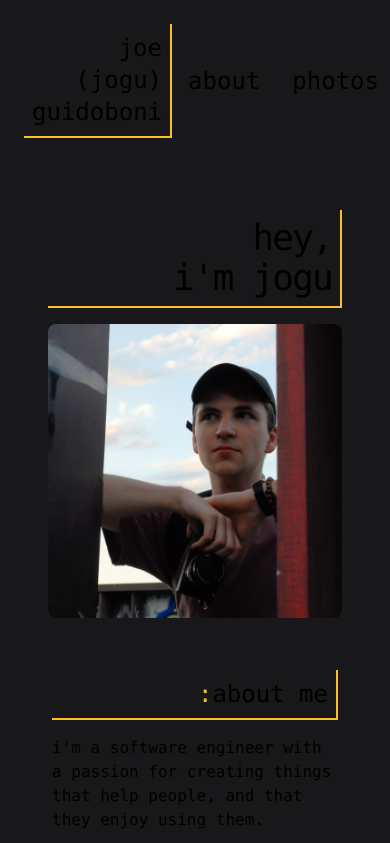
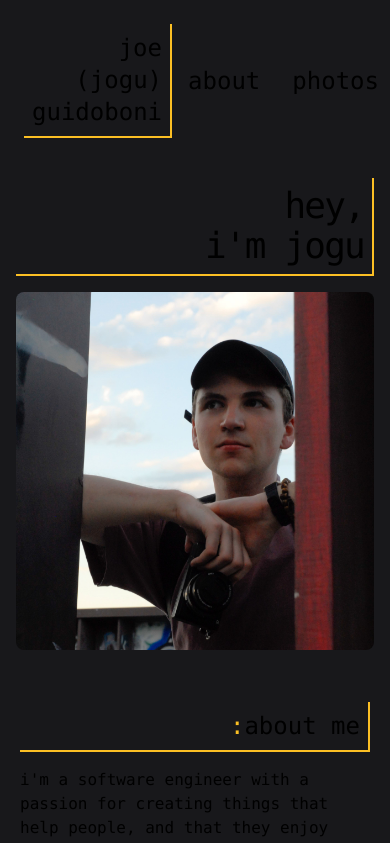
Before and after one commit to JoeGuidoboni/jogu.dev, a Next.js app: page / in a window 390 px wide. Shown: the top 843 px of the page. Built offline with nearby package versions, Linux system fonts and the light colour scheme.

Commit message:
mobile changes pt2

```diff
--- a/src/app/gallery/page.tsx
+++ b/src/app/gallery/page.tsx
@@ -1,32 +1,22 @@
-import { ImageList, ImageListItem, modalClasses, Modal } from "@mui/material";
+"use client";
+import { ImageList, ImageListItem, useMediaQuery } from "@mui/material";
 import Film from "../../assets/imglist";
 import NavBar from "@/components/navbar/navbar";
 
 export default function Gallery() {
-  // const handleClose = () => {
-  //   setOpen(false);
-  // }
-
-  // const handleImage = (value) => {
-  //   setImage(value);
-  //   setOpen(true);
-  // }
-
-  // const [open, setOpen] = useState(false);
-  // const [image, setImage] = useState("false");
-
+  const matches = useMediaQuery('(min-width:768px)');
   return (
     <main className="bg-zinc-900 pb-32 font-mono selection:text-sky-500">
       <NavBar></NavBar>
       <div className="w-full h-full flex items-center justify-center">
         <div className="max-w-5xl">
-          <div className="border-amber-400 border-r-2 border-b-2 p-2 text-right">
+          <div className="border-amber-400 border-r-2 border-b-2 p-2 text-right mx-6">
             Some memories.
             <br />I got into film photography some time in college and bring my
             Canon AE-1 with me any time I travel
           </div>
           <div className="p-6">
-            <ImageList variant="masonry" cols={3} gap={10}>
+            <ImageList variant="masonry" cols={matches ? 3 : 1} gap={10}>
               {Film.map((item) => (
                 <ImageListItem key={item.img}>
                   <img
--- a/src/app/page.tsx
+++ b/src/app/page.tsx
@@ -6,11 +6,11 @@ export default function Home() {
   return (
     <main className="bg-zinc-900 font-mono selection:text-sky-500 md:overflow-hidden md:h-screen">
       <NavBar></NavBar>
-      <div className="flex-row lg:flex z-10 w-full p-8">
+      <div className="flex-row  z-10 w-full md:flex md:h-full">
         <div className="basis-1/4">
           <LeftBar></LeftBar>
         </div>
-        <div className="basis-1/2 p-5 md:pb-96 text-base md:overflow-y-auto">
+        <div className="basis-1/2 p-5 text-base md:pb-48 md:overflow-y-auto">
           <div className="pb-4">
             <h1 className="text-2xl text-right border-amber-400 border-r-2 border-b-2 p-2">
               <a className="text-amber-400">:</a>about me
--- a/src/components/left-bar/left-bar.tsx
+++ b/src/components/left-bar/left-bar.tsx
@@ -1,5 +1,3 @@
-import Image from "next/image";
-
 export default function LeftBar() {
   return (
     <div className="flex font-medium text-4xl tracking-tighter text-right p-4 justify-end">
@@ -11,12 +9,10 @@ export default function LeftBar() {
         </div>
 
         <div className="flex justify-end py-4">
-          <Image
+          <img
             src="/img/me.jpg"
-            width={300}
-            height={300}
             alt="there's supposed to be a picture of me here"
-            className="object-cover rounded-lg"
+            className="object-cover rounded-lg max-w-full h-auto md:max-w-xs"
           />
         </div>
       </div>
```
